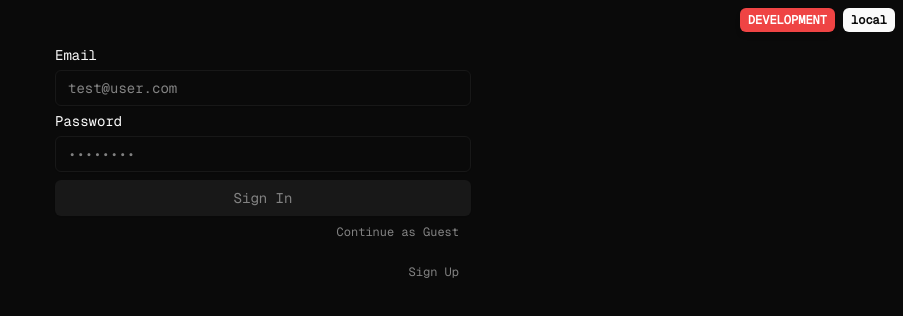
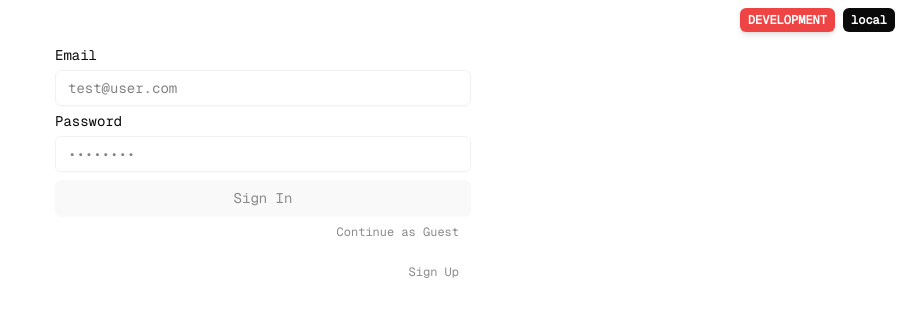
Before and after one commit to f-ffff-f/wdj, a Next.js app: page /signin in a window 1280 px wide. Shown: the top 316 px of the page, without its empty margins (377-1280 px from the left). Built offline with nearby package versions, Linux system fonts and the light colour scheme; no server answers.

Commit message:
ui: theme

```diff
--- /dev/null
+++ b/src/app/ThemeProvider.tsx
@@ -0,0 +1,50 @@
+'use client'
+
+import { createContext, useContext, useEffect, useState, ReactNode } from 'react'
+
+type Theme = 'light' | 'dark'
+
+interface ThemeContextType {
+    theme: Theme
+    setTheme: (theme: Theme) => void
+}
+
+const ThemeContext = createContext<ThemeContextType | undefined>(undefined)
+
+export const useTheme = () => {
+    const context = useContext(ThemeContext)
+    if (!context) {
+        throw new Error('useTheme must be used within a ThemeProvider')
+    }
+    return context
+}
+
+export const ThemeProvider = ({ children }: { children: ReactNode }) => {
+    const [theme, setTheme] = useState<Theme>('dark')
+
+    // Apply theme function
+    const applyTheme = (selectedTheme: Theme) => {
+        const isDark = selectedTheme === 'dark'
+        document.documentElement.classList.toggle('dark', isDark)
+        localStorage.setItem('theme', selectedTheme)
+        setTheme(selectedTheme)
+    }
+
+    // Initialize theme
+    useEffect(() => {
+        // Check if theme is stored in localStorage
+        const savedTheme = localStorage.getItem('theme') as Theme | null
+
+        // If there's a saved theme, use it
+        // Otherwise, check for system preference or fall back to dark
+        if (savedTheme) {
+            applyTheme(savedTheme)
+        } else {
+            // Check system preference
+            const prefersDark = window.matchMedia('(prefers-color-scheme: dark)').matches
+            applyTheme(prefersDark ? 'dark' : 'light')
+        }
+    }, [])
+
+    return <ThemeContext.Provider value={{ theme, setTheme: applyTheme }}>{children}</ThemeContext.Provider>
+}
--- a/src/app/layout.tsx
+++ b/src/app/layout.tsx
@@ -1,6 +1,7 @@
 import { DevEnvIndicator } from '@/lib/client/components/utils/DevEnvIndicator'
 import { QueryProvider } from '@/app/QueryProvider'
 import { SessionProvider } from '@/app/SessionProvider'
+import { ThemeProvider } from '@/app/ThemeProvider'
 import { ReactQueryDevtools } from '@tanstack/react-query-devtools'
 import { Analytics } from '@vercel/analytics/next'
 import { SpeedInsights } from '@vercel/speed-insights/next'
@@ -32,7 +33,7 @@ export default function RootLayout({
 
                 <SessionProvider>
                     <QueryProvider>
-                        {children}
+                        <ThemeProvider>{children}</ThemeProvider>
                         <ReactQueryDevtools />
                         <DevEnvIndicator />
                         <Analytics />
--- a/src/app/main/components/AppSidebar/Preference/ThemeToggle.tsx
+++ b/src/app/main/components/AppSidebar/Preference/ThemeToggle.tsx
@@ -2,29 +2,14 @@
 import { DialogDescription } from '@/lib/client/components/ui/dialog'
 import { RadioGroup, RadioGroupItem } from '@/lib/client/components/ui/radio-group'
 import { Label } from '@radix-ui/react-label'
-import React, { useState, useEffect } from 'react'
+import { useTheme } from '@/app/ThemeProvider'
 
 export const ThemeToggle = () => {
-    const [theme, setTheme] = useState<'light' | 'dark'>('dark')
-
-    // 테마 적용 함수
-    const applyTheme = (selectedTheme: typeof theme) => {
-        const isDark = selectedTheme === 'dark'
-        document.documentElement.classList.toggle('dark', isDark)
-        localStorage.setItem('theme', selectedTheme)
-        setTheme(selectedTheme)
-    }
-
-    // 초기 테마 설정
-    useEffect(() => {
-        const savedTheme = (localStorage.getItem('theme') as typeof theme) || 'dark'
-        applyTheme(savedTheme)
-        // eslint-disable-next-line react-hooks/exhaustive-deps
-    }, [])
+    const { theme, setTheme } = useTheme()
 
     return (
         <DialogDescription>
-            <RadioGroup value={theme} onValueChange={applyTheme} className="text-xs">
+            <RadioGroup value={theme} onValueChange={setTheme} className="text-xs">
                 <div className="flex items-center space-x-2">
                     <RadioGroupItem value="light" id="light" />
                     <Label htmlFor="light">Light Mode</Label>
--- a/src/lib/client/components/utils/TurnstileWidget.tsx
+++ b/src/lib/client/components/utils/TurnstileWidget.tsx
@@ -1,5 +1,6 @@
 'use client'
 
+import { useTheme } from '@/app/ThemeProvider'
 import { useEffect, useState } from 'react'
 
 // Declare global types for Turnstile
@@ -27,6 +28,7 @@ interface TurnstileWidgetProps {
 }
 
 const TurnstileWidget = ({ onTokenChange, resetTrigger }: TurnstileWidgetProps) => {
+    const { theme } = useTheme()
     const [widgetId, setWidgetId] = useState<string | null>(null)
 
     useEffect(() => {
@@ -45,7 +47,6 @@ const TurnstileWidget = ({ onTokenChange, resetTrigger }: TurnstileWidgetProps)
                     callback: (turnstileToken: string) => {
                         onTokenChange(turnstileToken)
                     },
-                    theme: 'dark',
                 })
                 setWidgetId(newWidgetId)
             }
@@ -57,7 +58,7 @@ const TurnstileWidget = ({ onTokenChange, resetTrigger }: TurnstileWidgetProps)
         // eslint-disable-next-line react-hooks/exhaustive-deps
     }, [resetTrigger])
 
-    return <div key={resetTrigger} className="cf-turnstile mt-4" />
+    return <div key={resetTrigger} className="cf-turnstile mt-4" data-theme={theme} />
 }
 
 export default TurnstileWidget
```
